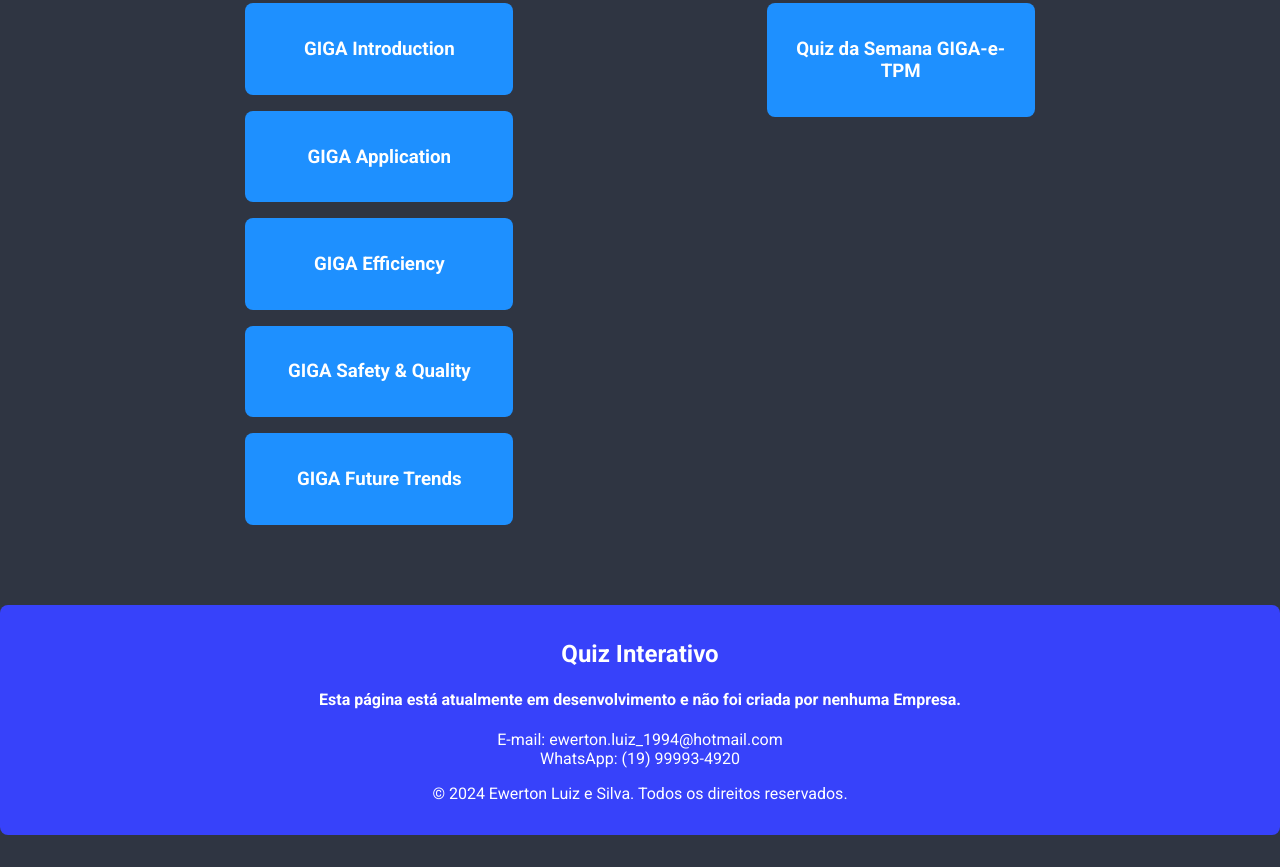
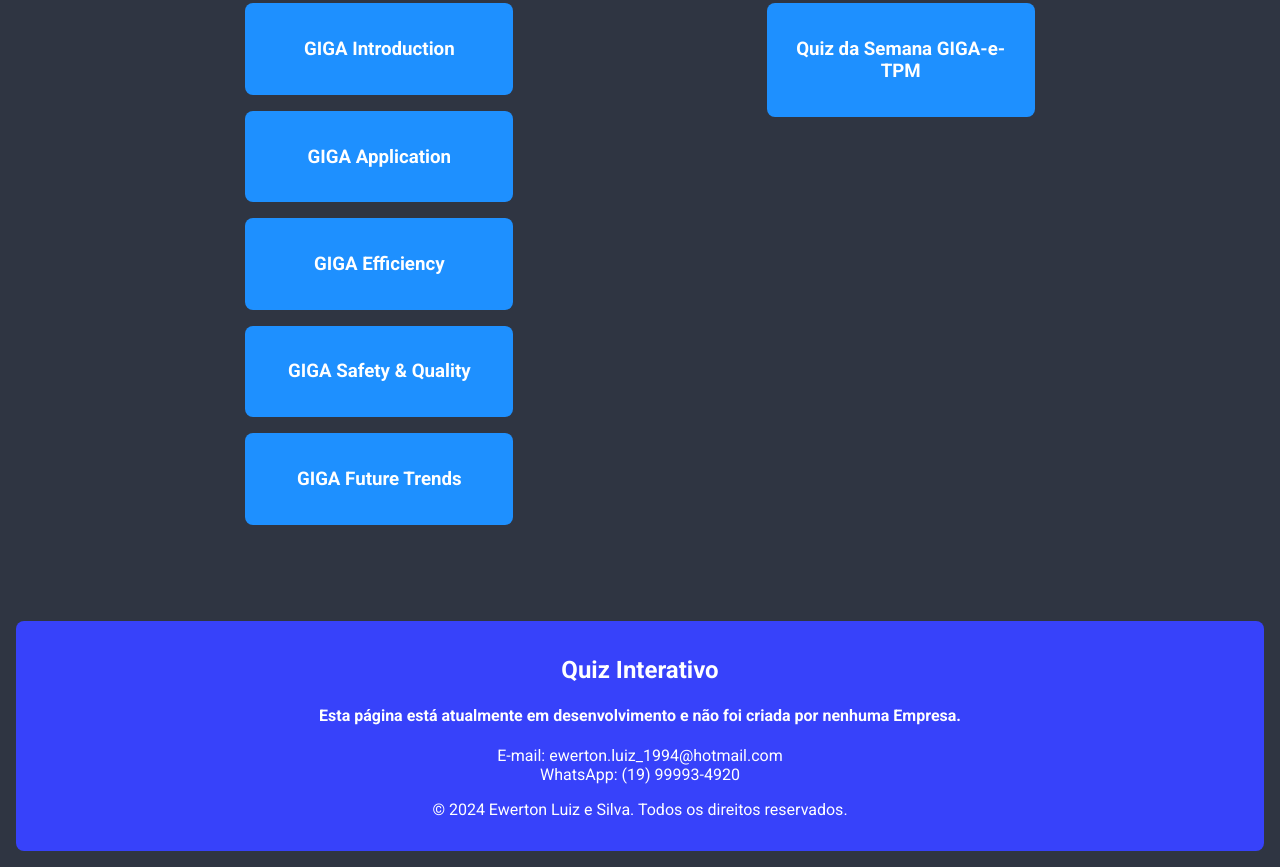
Before and after one commit to Ewerton-luiz-e-silva/Quiz_interativo_grunt, a website: page index.html in a window 1280 px wide. Shown: the part 372-1239 px from the top of the page. Drawn offline with nearby package versions, Linux system fonts and the light colour scheme; files that its build step writes are made by us from their sources.

Commit message:
atualizando projeto 01

```diff
--- a/src/scss/style.scss
+++ b/src/scss/style.scss
@@ -217,4 +217,5 @@ footer {
     background-color: $secondary-color;
     color: white;
     border-radius: 8px;
+    margin: $margin;
 }
```
